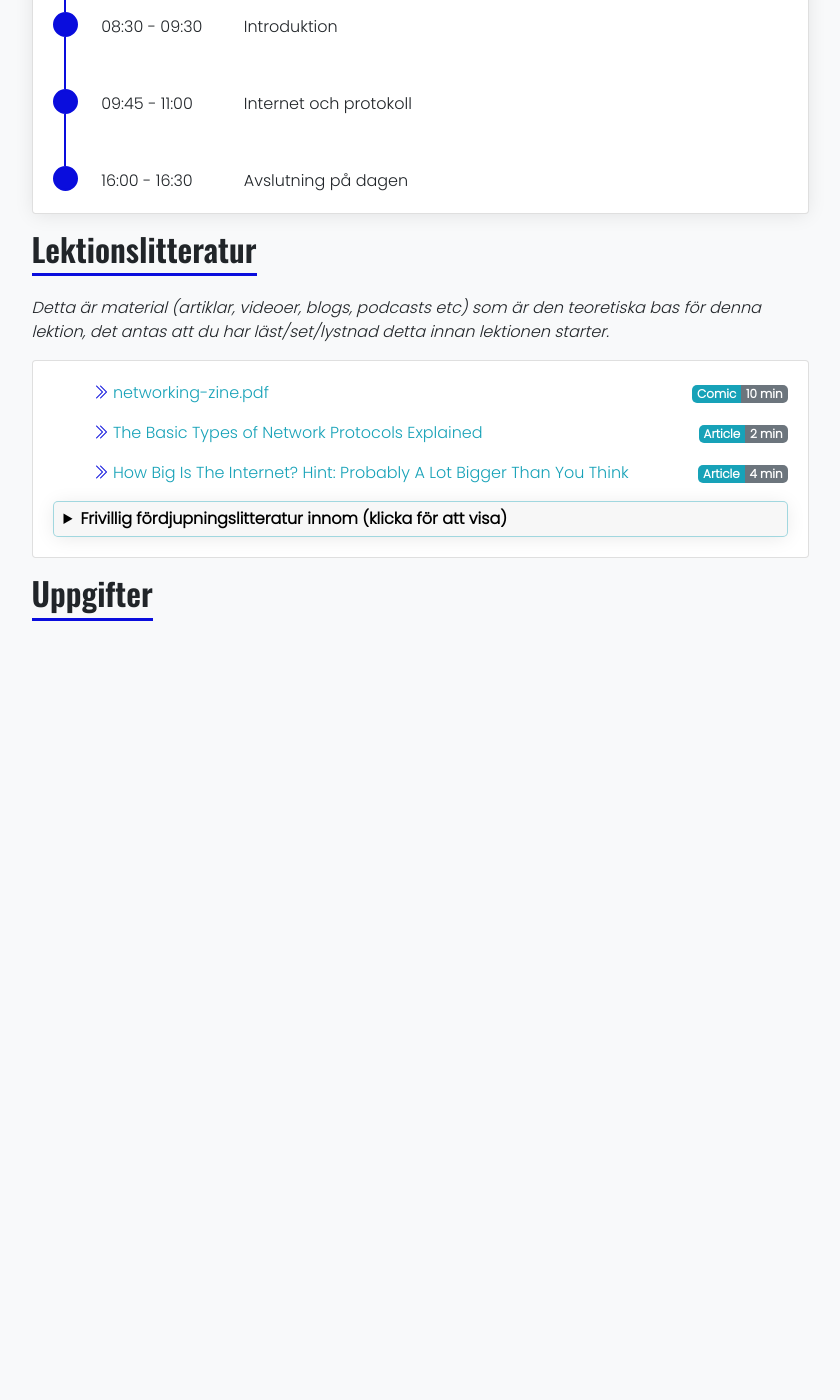
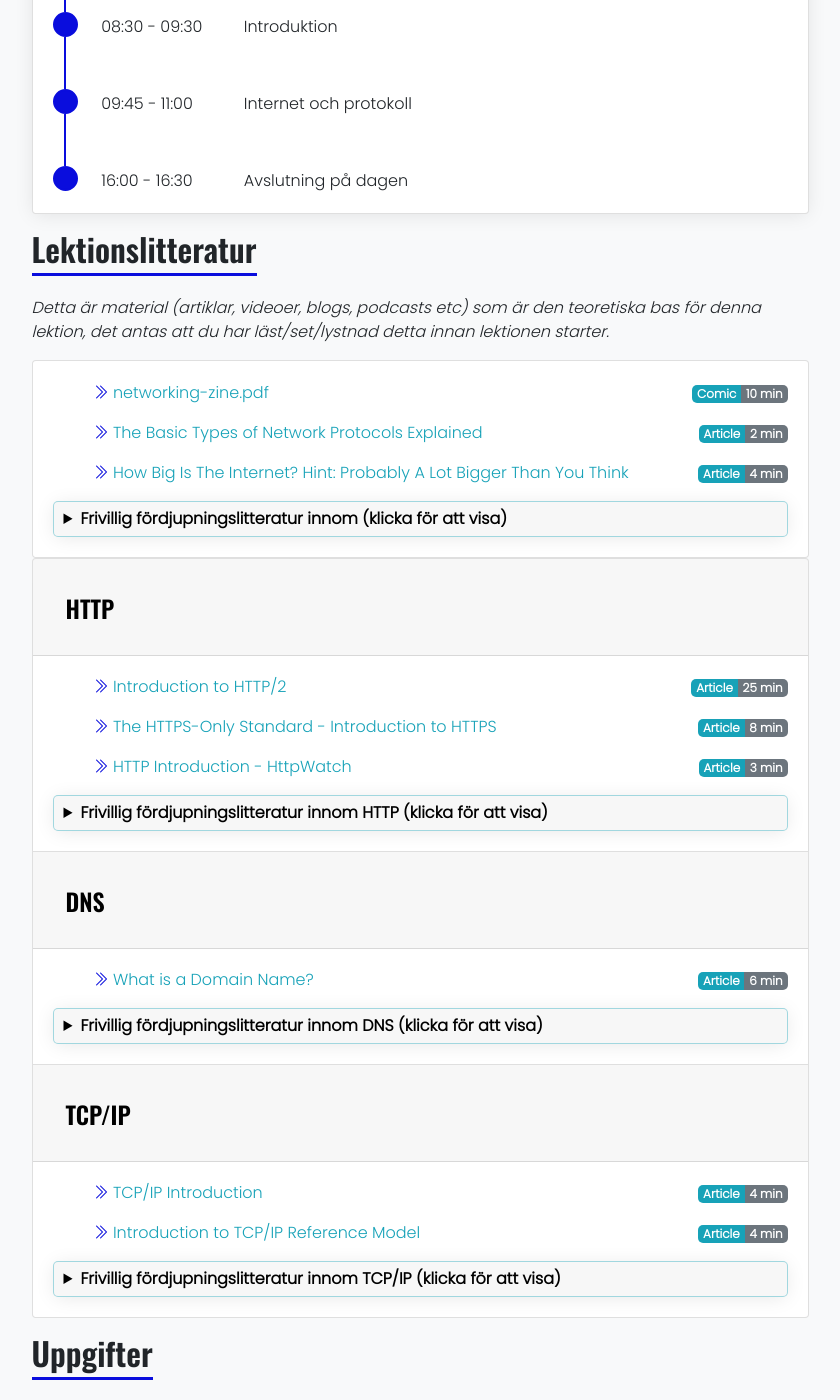
Before and after one commit to PGBSNH20/PGBSNH20-backendweb, a Jekyll site: the page built from lectures/01-introduction.md, in a window 1280 px wide and 1400 px high, scrolled down 434 px. Shown: the whole window, without its empty margins (220-1060 px from the left). Built offline with Jekyll 4.4.1, drawn with Linux system fonts in a browser that asks for light colours; nearby versions of some CDN libraries; before the commit the page ends 1075 px from its top, so only the background shows below that; part of the change alters nothing that is shown.

Commit message:
Minor bug

```diff
--- a/_includes/lecturetopics.html
+++ b/_includes/lecturetopics.html
@@ -1,4 +1,4 @@
-{% if site.data[include.lectureData].topics.literature or site.data[include.lectureData].topics.optionalLiterature %}
+{% if site.data[include.lectureData].topics %}
 <div class="accordion" id="accordionExample">
     {% for topic in site.data[include.lectureData].topics %}
     <div class="card">
```
